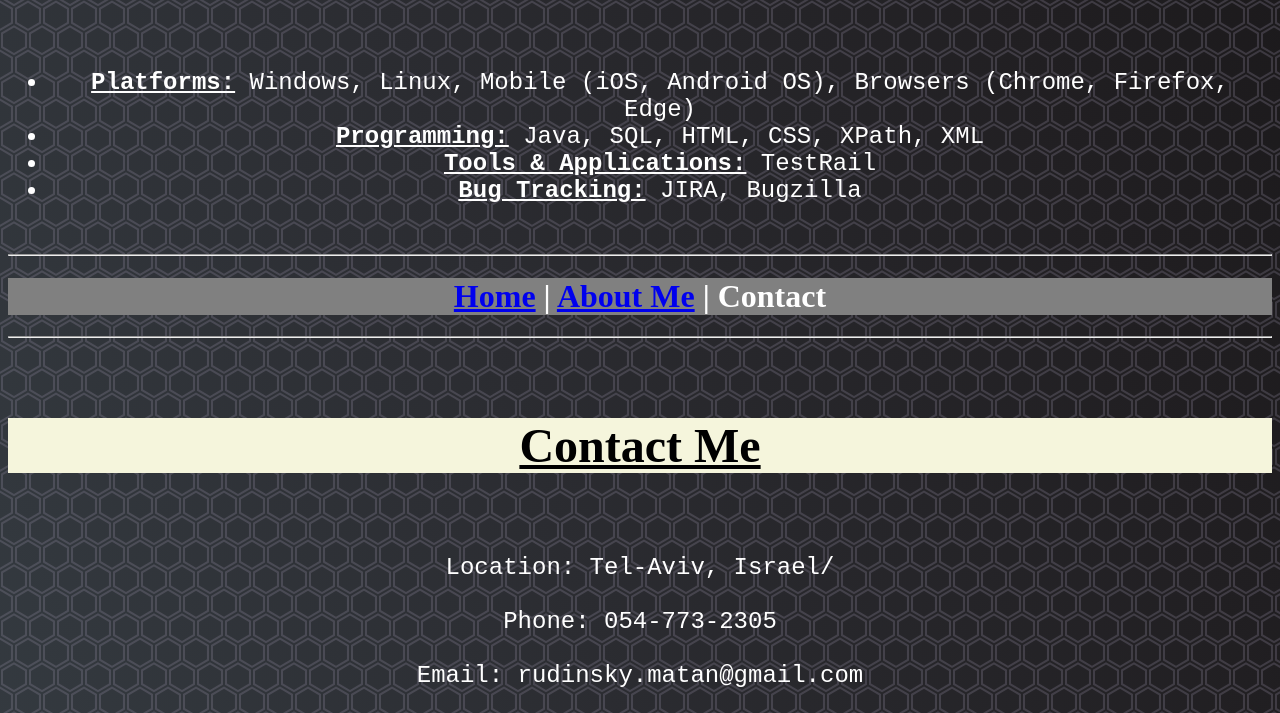
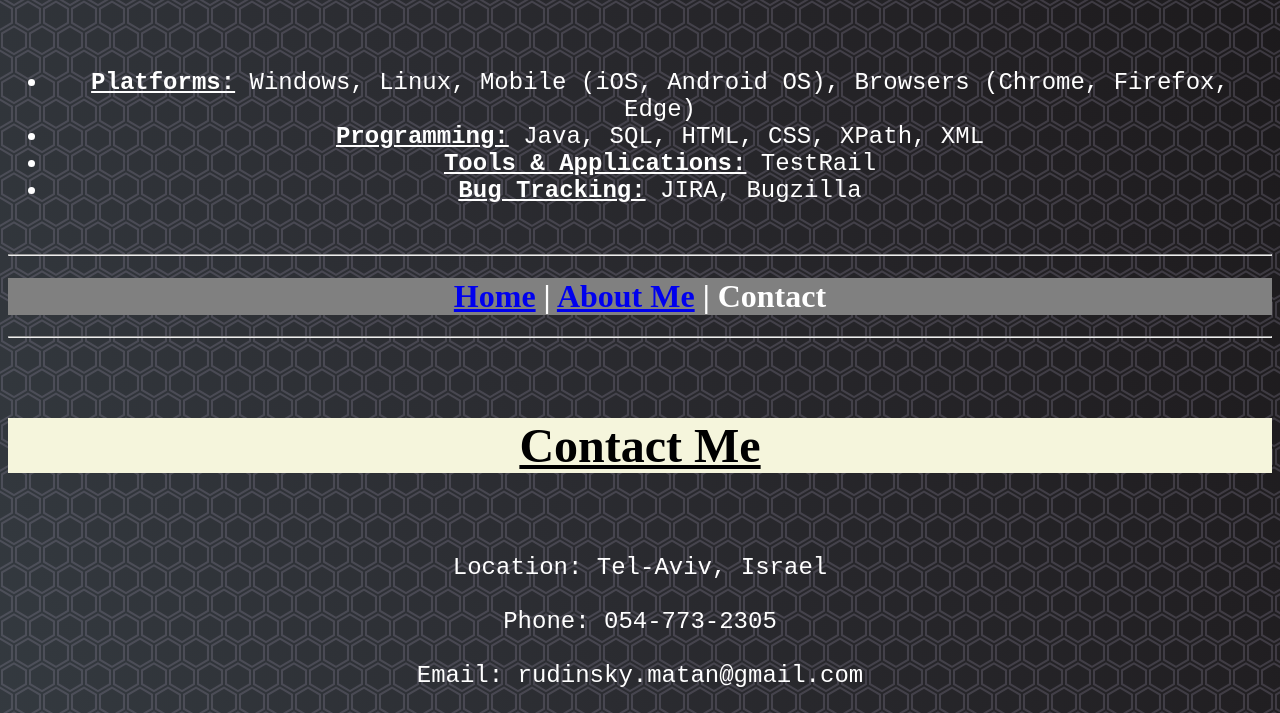
Before and after one commit to matanrudinsky/html, a plain HTML site: page index.html in a window 1280 px wide. Shown: the part 3071-3784 px from the top of the page. Drawn offline with Linux system fonts and the light colour scheme.

Commit message:
Update index.html

```diff
--- a/index.html
+++ b/index.html
@@ -60,7 +60,7 @@ in "The Automation College"<span style="background-color:white"><a href="https:/
 <h1><b><a href="#home">Home</a> | <a href="#aboutme">About Me</a> | Contact </b></h1>
 <hr/>
 <h5 id="contactme"><b><u>Contact Me</u></b></h5>
- <p style="text-align:center;font-size:24;font-family:Courier New">Location: Tel-Aviv, Israel/<br/><br/>
+ <p style="text-align:center;font-size:24;font-family:Courier New">Location: Tel-Aviv, Israel<br/><br/>
  Phone: 054-773-2305<br/><br/>
  Email: rudinsky.matan@gmail.com
  </p> <br/>
```
